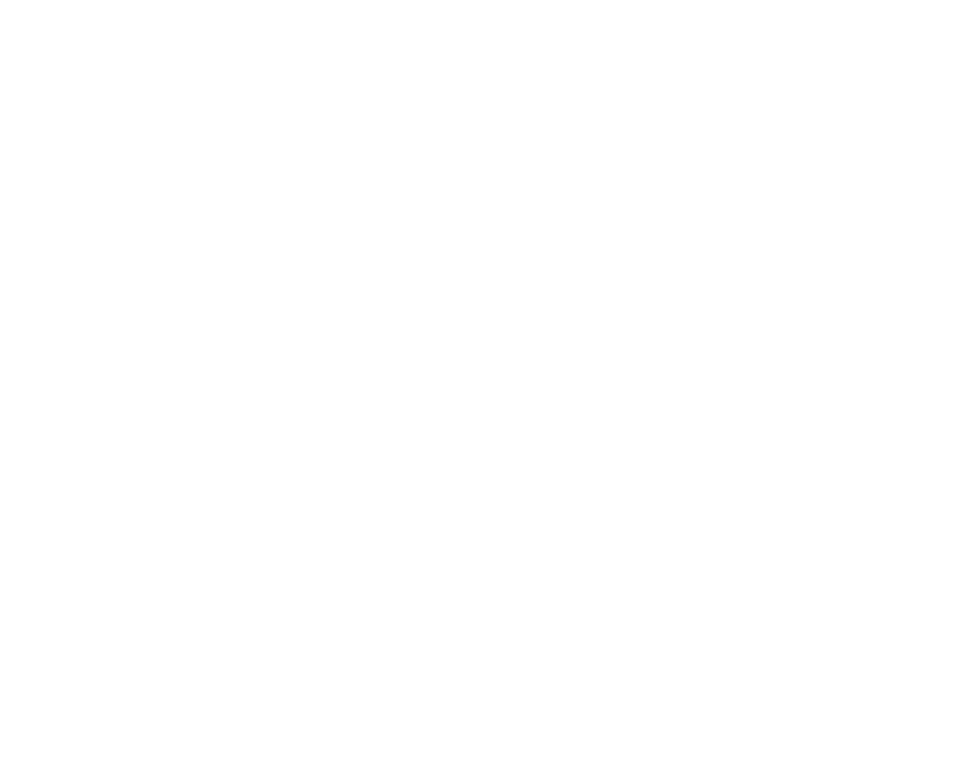
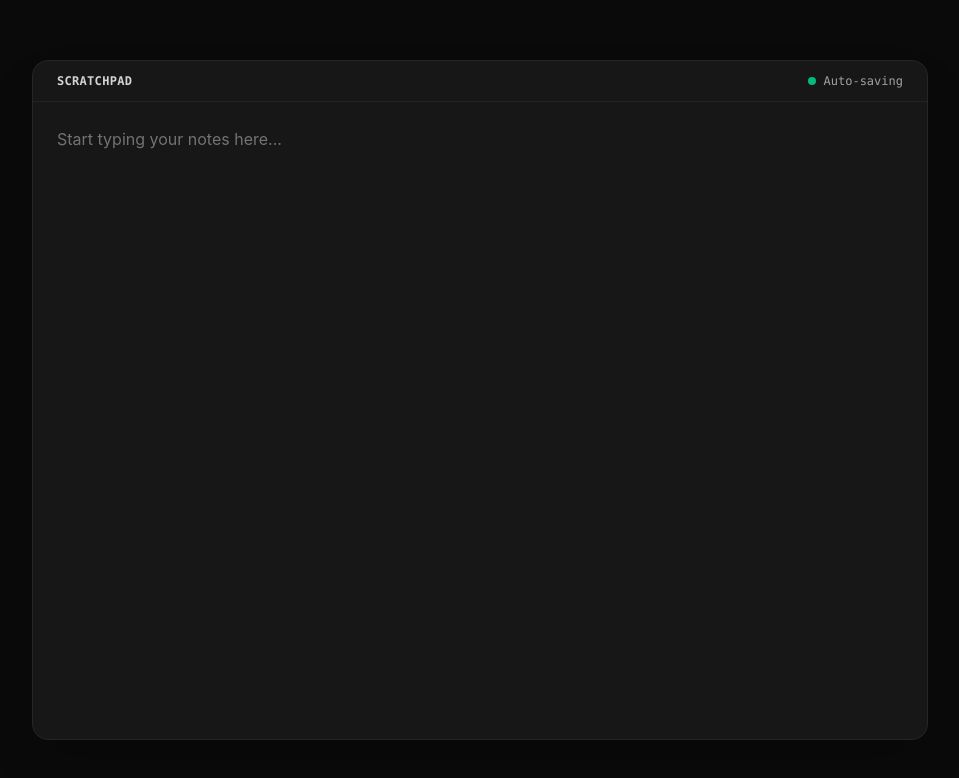
Before and after one commit to GAVIN-DMELLO/hook-1, a React (Vite) app: page /notes in a window 1280 px wide. Before the commit this address had no page. Shown: the top 778 px of the page, without its empty margins (160-1119 px from the left). Built offline with nearby package versions, Linux system fonts and the light colour scheme.

Commit message:
add : search api

```diff
--- a/src/App.jsx
+++ b/src/App.jsx
@@ -8,6 +8,8 @@ import { HabitTracker } from './components/HabitTracker'
 import { Joker } from './components/Joker'
 import Network from './components/Network'
 import Resize from './components/Resize'
+import { Notes } from './components/Notes'
+import { Search } from './components/Search'
 
 function App() {
 
@@ -22,6 +24,8 @@ function App() {
         <Route path='/joker' element={<Joker />} />
         <Route path='/network' element={<Network />} />
         <Route path='/resize' element={<Resize />} />
+        <Route path='/notes' element={<Notes />} />
+        <Route path='/search' element={<Search />} />
       </Routes>
     </>
   )
--- /dev/null
+++ b/src/components/Notes.jsx
@@ -0,0 +1,42 @@
+import { useState, useEffect } from "react";
+
+export function Notes() {
+  const [data, setData] = useState({ content: "" });
+
+  useEffect(() => {
+    const saved = localStorage.getItem("notes_data");
+    if (saved) {
+      setData(JSON.parse(saved));
+    }
+  }, []);
+
+  function saveProgress(e) {
+    const updatedData = { content: e.target.value };
+    setData(updatedData);
+    localStorage.setItem("notes_data", JSON.stringify(updatedData));
+  }
+
+  return (
+    <main className="min-h-screen w-screen bg-neutral-950 p-6 flex flex-col items-center justify-center">
+      <div className="w-full max-w-4xl h-[85vh] bg-neutral-900 border border-neutral-800 rounded-2xl shadow-2xl flex flex-col overflow-hidden">
+        {/* Top bar with subtle status dot */}
+        <header className="px-6 py-3 border-b border-neutral-800/80 flex items-center justify-between text-xs text-neutral-400 font-mono">
+          <span className="tracking-wide uppercase font-semibold text-neutral-300">Scratchpad</span>
+          <span className="flex items-center gap-2">
+            <span className="h-2 w-2 rounded-full bg-emerald-500 animate-pulse" />
+            Auto-saving
+          </span>
+        </header>
+
+        {/* Textarea */}
+        <textarea
+          className="w-full flex-1 bg-transparent p-6 text-neutral-100 placeholder-neutral-500 text-base font-sans leading-relaxed resize-none outline-none focus:ring-0 selection:bg-neutral-700"
+          placeholder="Start typing your notes here..."
+          value={data.content}
+          onChange={saveProgress}
+          autoFocus
+        />
+      </div>
+    </main>
+  );
+}
--- /dev/null
+++ b/src/components/Search.jsx
@@ -0,0 +1,72 @@
+import { useState } from "react";
+
+const FRUITS = [
+  "Apple",
+  "Banana",
+  "Cherry",
+  "Date",
+  "Elderberry",
+  "Fig",
+  "Grape",
+  "Honeydew",
+];
+
+export function Search() {
+  const [query, setQuery] = useState("");
+  const [filteredFruits, setFilteredFruits] = useState([]);
+
+  function handleSearch(e) {
+    const value = e.target.value;
+    setQuery(value);
+
+    if (value.trim() === "") {
+      setFilteredFruits([]);
+      return;
+    }
+
+    const matches = FRUITS.filter((fruit) =>
+      fruit.toLowerCase().includes(value.toLowerCase())
+    );
+
+    setFilteredFruits(matches);
+  }
+
+  return (
+    <main className="min-h-screen w-full bg-neutral-950 text-neutral-100 flex items-start justify-center pt-24 px-4">
+      <div className="w-full max-w-md bg-neutral-900 border border-neutral-800 rounded-2xl p-5 shadow-2xl space-y-4">
+        {/* Search Input */}
+        <div className="relative">
+          <input
+            type="text"
+            value={query}
+            onChange={handleSearch}
+            placeholder="Search fruits..."
+            className="w-full bg-neutral-950/70 border border-neutral-800 rounded-xl px-4 py-3 text-sm placeholder-neutral-500 text-neutral-200 outline-none focus:border-neutral-600 transition-colors"
+          />
+        </div>
+
+        {/* Results List */}
+        {filteredFruits.length > 0 && (
+          <ul className="divide-y divide-neutral-800/60 rounded-xl border border-neutral-800/80 bg-neutral-950/40 overflow-hidden">
+            {filteredFruits.map((fruit, index) => (
+              <li
+                key={index}
+                className="px-4 py-2.5 text-sm text-neutral-300 hover:bg-neutral-800/50 transition-colors flex items-center justify-between"
+              >
+                <span>{fruit}</span>
+                <span className="text-xs text-neutral-600">Match</span>
+              </li>
+            ))}
+          </ul>
+        )}
+
+        {/* Empty state when typing but no match found */}
+        {query.trim() !== "" && filteredFruits.length === 0 && (
+          <p className="text-xs text-neutral-500 text-center py-4">
+            No fruits found matching &quot;{query}&quot;
+          </p>
+        )}
+      </div>
+    </main>
+  );
+}
```
